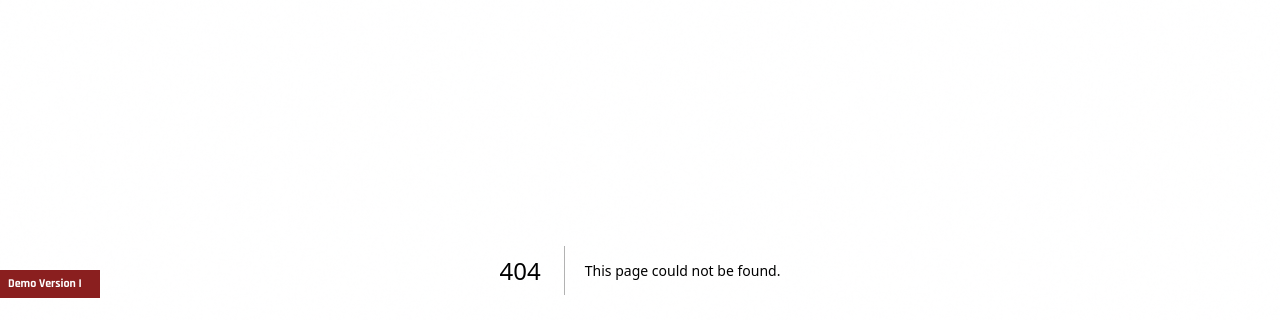
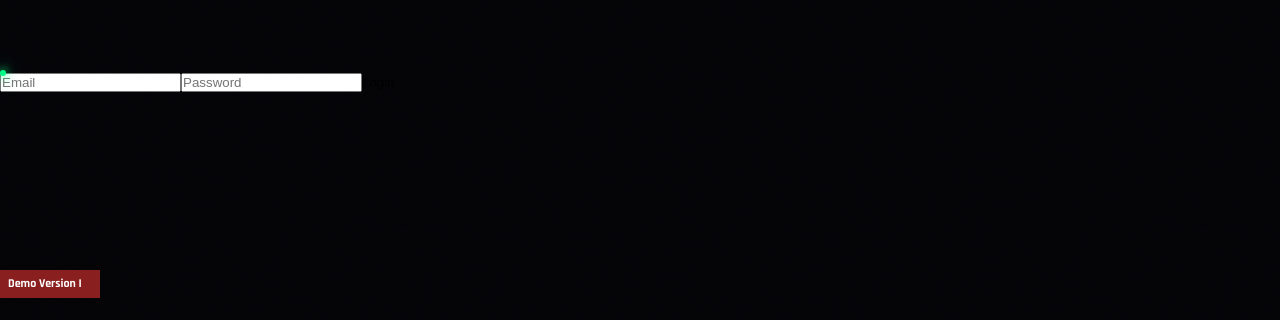
Before and after one commit to shunlll999/wachiii.dev.II, a Next.js app: page /dashboard in a window 1280 px wide. Before the commit this address had no page. Shown: the part 130-450 px from the top of the page. Built offline with nearby package versions, Linux system fonts and the light colour scheme; no server answers.

Commit message:
[ADDED] add firebase login

```diff
--- /dev/null
+++ b/src/app/dashboard/page.tsx
@@ -0,0 +1,81 @@
+'use client'
+// ── Firebase (ต้อง init ก่อน component ใดๆ) ──────────────────────────
+import '@/services/firebase'; // Initialize Firebase app
+
+import { useState, type ChangeEvent } from "react";
+import { auth, storage } from "@/services/firebase";
+import { signInWithEmailAndPassword, type User } from "firebase/auth";
+import { ref, uploadBytes, getDownloadURL } from "firebase/storage";
+
+export default function App() {
+  const [user, setUser] = useState<User | null>(null);
+  const [imageURL, setImageURL] = useState<string | null>(null);
+  const [loading, setLoading] = useState(false);
+
+  // Login
+  async function handleLogin(e: ChangeEvent<HTMLFormElement>) {
+    e.preventDefault();
+    const target = e.target as HTMLFormElement & { email: HTMLInputElement; password: HTMLInputElement };
+    const email = target.email.value;
+    const password = target.password.value;
+
+    const { user } = await signInWithEmailAndPassword(auth, email, password);
+    setUser(user);
+  }
+
+  // Upload รูป
+  async function handleUpload(e: ChangeEvent<HTMLInputElement>) {
+    const file = e.target.files?.[0];
+    if (!file) return;
+
+    setLoading(true);
+    const storageRef = ref(storage, `images/${Date.now()}_${file.name}`);
+    const snapshot = await uploadBytes(storageRef, file);
+    const url = await getDownloadURL(snapshot.ref);
+
+    setImageURL(url);
+    setLoading(false);
+  }
+
+  return (
+    <div>
+      {!user ? (
+        // Login Form
+        <div style={{
+          display: 'block',
+          height: 200,
+          zIndex: 9999999,
+          margin: '200px 0'
+        }}>
+          <form onSubmit={handleLogin}>
+            <input name="email" type="email" placeholder="Email" />
+            <input name="password" type="password" placeholder="Password" />
+            <button type="submit">Login</button>
+          </form>
+        </div>
+      ) : (
+        // Upload Section
+        <div style={{
+          display: 'block',
+          height: 200,
+          zIndex: 9999999,
+          margin: '200px 0'
+        }}>
+          <p>Logged in as: {user.email}</p>
+          <input type="file" accept="image/*" onChange={handleUpload} />
+
+          {loading && <p>Uploading...</p>}
+
+          {/* Display รูปที่ upload */}
+          {imageURL && (
+            <img
+              src={imageURL}
+              alt="Uploaded"
+              style={{ width: "300px", marginTop: "20px" }}
+            />
+          )}
+        </div>
+      )}
+    </div>
+  );
+}
--- /dev/null
+++ b/src/services/firebase.ts
@@ -0,0 +1,37 @@
+
+import { initializeApp } from 'firebase/app';
+import { getAnalytics, type Analytics } from 'firebase/analytics';
+import { getAuth } from "firebase/auth";
+import { getStorage } from "firebase/storage";
+import { signInWithEmailAndPassword, createUserWithEmailAndPassword } from "firebase/auth";
+
+// Must use literal access (not process.env[key]) so Next.js can inline NEXT_PUBLIC_ vars in the client bundle
+const firebaseConfig = {
+  apiKey:            process.env.NEXT_PUBLIC_FIREBASE_API_KEY!,
+  authDomain:        process.env.NEXT_PUBLIC_FIREBASE_AUTH_DOMAIN!,
+  projectId:         process.env.NEXT_PUBLIC_FIREBASE_PROJECT_ID!,
+  storageBucket:     process.env.NEXT_PUBLIC_FIREBASE_STORAGE_BUCKET!,
+  messagingSenderId: process.env.NEXT_PUBLIC_FIREBASE_MESSAGING_SENDER_ID!,
+  appId:             process.env.NEXT_PUBLIC_FIREBASE_APP_ID!,
+  measurementId:     process.env.NEXT_PUBLIC_FIREBASE_MEASUREMENT_ID!,
+};
+
+// Register
+export async function register(email: string, password: string) {
+  const userCredential = await createUserWithEmailAndPassword(auth, email, password);
+  console.log("User:", userCredential.user);
+}
+
+// Login
+export async function login(email: string, password: string) {
+  const userCredential = await signInWithEmailAndPassword(auth, email, password);
+  console.log("Logged in:", userCredential.user);
+}
+
+
+export const app = initializeApp(firebaseConfig);
+export const auth = getAuth(app);
+export const storage = getStorage(app);
+
+export const analytics: Analytics | null =
+  typeof window !== 'undefined' ? getAnalytics(app) : null;
--- a/src/styles/portfolio.module.css
+++ b/src/styles/portfolio.module.css
@@ -493,4 +493,4 @@
   transition: color var(--transition-base);
 }
 .moreCard:hover .moreCardTitle { color: var(--neon); }
-.moreCardDesc  { font-family: var(--font-body); font-size: 12px; color: var(--silver); line-height: 1.6; display: -webkit-box; -webkit-line-clamp: 2; -webkit-box-orient: vertical; overflow: hidden; }
+.moreCardDesc  { font-family: var(--font-body); font-size: 12px; color: var(--silver); line-height: 1.6; display: -webkit-box; -webkit-line-clamp: 2; line-clamp: 2; -webkit-box-orient: vertical; overflow: hidden; }
```
Also changed, not shown: package.json (+11 -10 lines), 1 other file (tests, documents, lock files or other folders).
